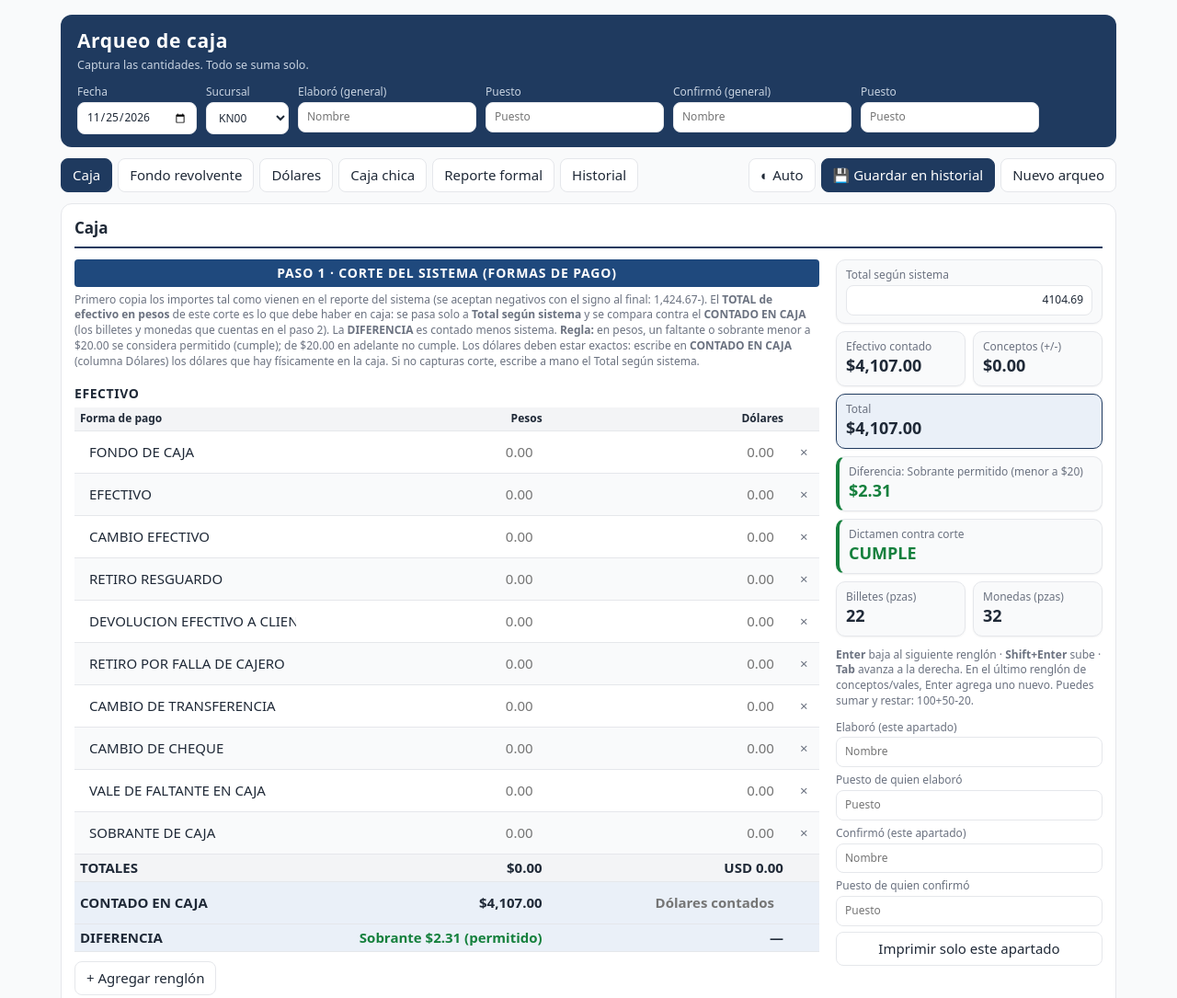
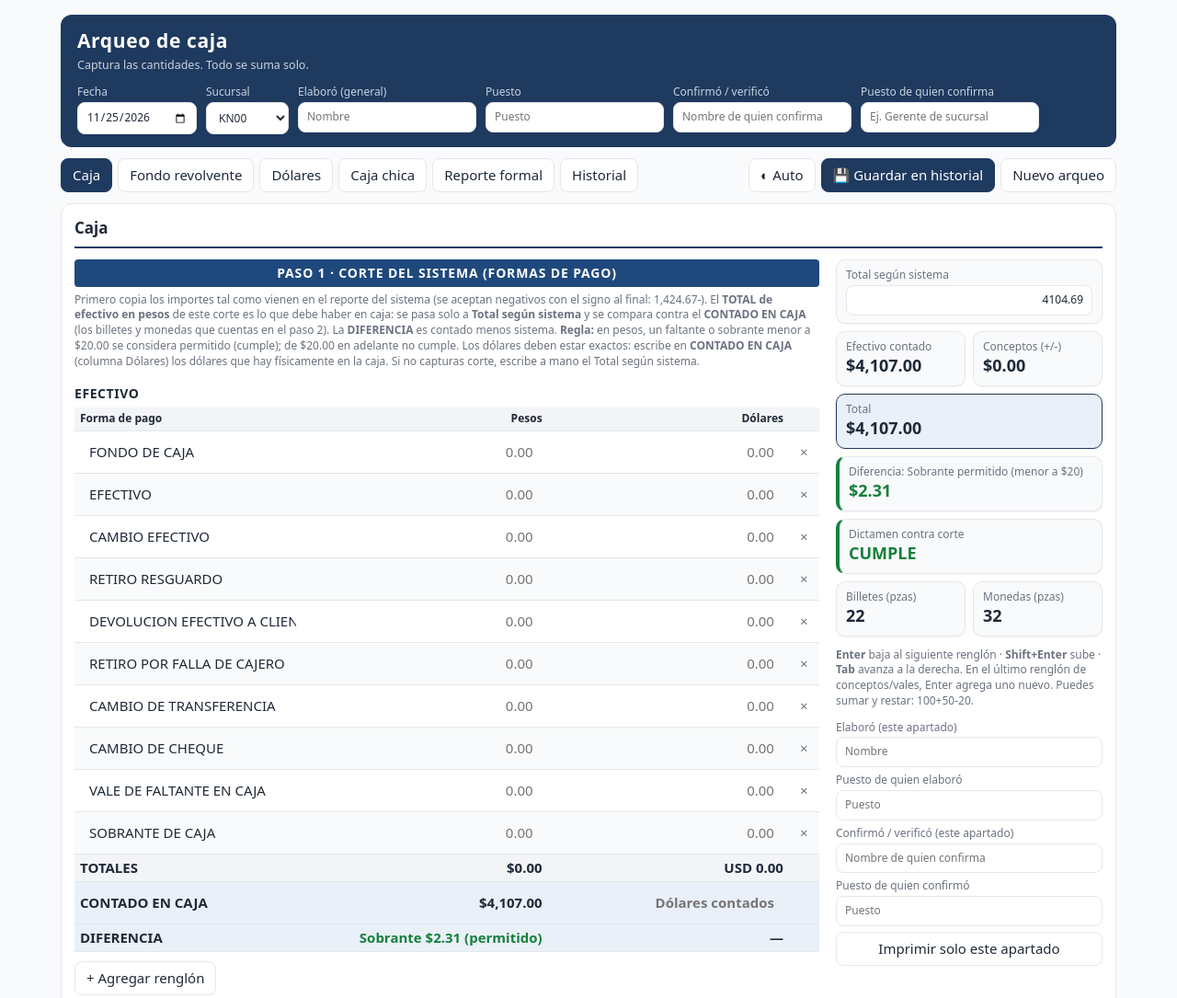
Before and after one commit to Juan2209F/INFORME-DE-TAREAS-GRUPO-KURODA, a plain HTML site: page assets/arqueo.html in a window 1280 px wide. Shown: the top 1085 px of the page at 92% size. Drawn offline with Linux system fonts and the light colour scheme.

Commit message:
Update arqueo.html

```diff
--- a/assets/arqueo.html
+++ b/assets/arqueo.html
@@ -20,7 +20,7 @@ input,select{font:inherit;color:var(--tx);background:var(--card);border:1px soli
 input:focus{outline:2px solid var(--ac);outline-offset:-1px}
 nav{display:flex;gap:6px;flex-wrap:wrap;margin-bottom:12px}
 .cldst{align-self:center;font-size:12px;color:var(--ok)}.cldst.bad{color:var(--bad)}
-input.q.auto{background:transparent;border-style:dashed;cursor:default;font-weight:700}
+input.auto{background:transparent!important;border-style:dashed!important;cursor:default;font-weight:700}
 button{font:inherit;cursor:pointer;border:1px solid var(--bd);background:var(--card);color:var(--tx);border-radius:8px;padding:7px 12px}
 button:hover{border-color:var(--ac)}
 nav button.on,.pri{background:var(--ac);color:#fff;border-color:var(--ac)}
@@ -222,9 +222,13 @@ if(EMB)try{th=window.parent.document.documentElement.getAttribute('data-theme')=
 const applyTh=()=>{document.documentElement.dataset.theme=th=='auto'?'':th};applyTh();
 if(EMB)window.addEventListener('message',e=>{if(e.origin===location.origin&&e.data&&e.data.type==='theme'){th=e.data.dark?'dark':'light';applyTh()}});
 let sel={res:1,caja:1,fondon:1,usd:1,chica:1};
-const nm=(k,f)=>(S[k]&&S[k][f])||M[f];
+/* Dentro del Monitor, "Elaboró" es siempre el auditor que hace el arqueo (usuario con sesión) y su
+   puesto es Auditor. "Confirmó" se sigue capturando a mano (nombre y puesto). */
+const YO=EMB?String(((SES()||{}).nombre||(SES()||{}).username)||'').trim():'';
+const autor=()=>{if(!EMB)return;if(!RO&&YO&&!String(M.e||'').trim())M.e=YO;M.ep='Auditor'};
+const nm=(k,f)=>EMB&&f=='e'?M.e:(S[k]&&S[k][f])||M[f];
 /* Puesto: el del apartado; si no tiene, el general, pero solo cuando firma la misma persona del general. */
-const np=(k,f)=>{const s=S[k]||{},own=String(s[f]||'').trim();return String(s[f+'p']||'').trim()||(!own||own===String(M[f]||'').trim()?M[f+'p']||'':'')};
+const np=(k,f)=>{if(EMB&&f=='e')return'Auditor';const s=S[k]||{},own=String(s[f]||'').trim();return String(s[f+'p']||'').trim()||(!own||own===String(M[f]||'').trim()?M[f+'p']||'':'')};
 const AK=EMB?'arqueo_monitor_borrador_'+String((SES()||{}).username||'').toLowerCase():'arqueo_v3';
 try{st=JSON.parse(localStorage.getItem(AK))}catch(e){}
 if(!st||!st.S)st=fresh(!EMB);
@@ -296,11 +300,11 @@ function secHTML(k){
  <h3>Observaciones</h3><textarea rows="3" data-obs data-k="${k}" placeholder="Escribe aquí las observaciones de este apartado (salen arriba de las firmas)">${esc(s.o)}</textarea></div>
  <aside class="side"><div class="g"><label class="f c">${REFL[k]}<input class="q" inputmode="decimal" data-ref data-k="${k}" value="${esc(s.ref)}" placeholder="0"></label>${card(k+'-ef','Efectivo contado')}${card(k+'-co',k=='chica'?'Vales (comp. + no)':'Conceptos (+/-)')}${card(k+'-tt','Total','t')}${card(k+'-d','Diferencia')}${k=='caja'?card('caja-dict','Dictamen contra corte','r'):''}${card(k+'-bp','Billetes (pzas)')}${card(k+'-mp','Monedas (pzas)')}</div>
  <p class="hint"><b>Enter</b> baja al siguiente renglón · <b>Shift+Enter</b> sube · <b>Tab</b> avanza a la derecha. En el último renglón de conceptos/vales, Enter agrega uno nuevo. Puedes sumar y restar: 100+50-20.</p>
- <div class="meta noprint"><label class="f">Elaboró (este apartado)<input data-sp="e" data-k="${k}" value="${esc(s.e)}" placeholder="${esc(M.e)||'Nombre'}"></label><label class="f">Puesto de quien elaboró<input data-sp="ep" data-k="${k}" value="${esc(s.ep)}" placeholder="${esc(M.ep)||'Puesto'}"></label><label class="f">Confirmó (este apartado)<input data-sp="v" data-k="${k}" value="${esc(s.v)}" placeholder="${esc(M.v)||'Nombre'}"></label><label class="f">Puesto de quien confirmó<input data-sp="vp" data-k="${k}" value="${esc(s.vp)}" placeholder="${esc(M.vp)||'Puesto'}"></label><button data-a="psec" data-k="${k}">Imprimir solo este apartado</button></div></aside></div>`}
+ <div class="meta noprint">${EMB?`<label class="f">Elaboró (auditor)<input class="auto" value="${esc(M.e)}" readonly title="Se toma del usuario que hace el arqueo"></label>`:`<label class="f">Elaboró (este apartado)<input data-sp="e" data-k="${k}" value="${esc(s.e)}" placeholder="${esc(M.e)||'Nombre'}"></label><label class="f">Puesto de quien elaboró<input data-sp="ep" data-k="${k}" value="${esc(s.ep)}" placeholder="${esc(M.ep)||'Puesto'}"></label>`}<label class="f">Confirmó / verificó (este apartado)<input data-sp="v" data-k="${k}" value="${esc(s.v)}" placeholder="${esc(M.v)||'Nombre de quien confirma'}"></label><label class="f">Puesto de quien confirmó<input data-sp="vp" data-k="${k}" value="${esc(s.vp)}" placeholder="${esc(M.vp)||'Puesto'}"></label><button data-a="psec" data-k="${k}">Imprimir solo este apartado</button></div></aside></div>`}
 
 function render(){
- norm();
- $('#meta').innerHTML=`<label class="f">Fecha<input type="date" data-m="f" value="${esc(M.f)}"></label><label class="f">Sucursal<select data-m="s">${SUC.map(x=>`<option${M.s==x?' selected':''}>${x}</option>`).join('')}${SUC.includes(M.s)?'':`<option selected>${esc(M.s)}</option>`}</select></label><label class="f">Elaboró (general)<input data-m="e" value="${esc(M.e)}" placeholder="Nombre"></label><label class="f">Puesto<input data-m="ep" value="${esc(M.ep)}" placeholder="Puesto"></label><label class="f">Confirmó (general)<input data-m="v" value="${esc(M.v)}" placeholder="Nombre"></label><label class="f">Puesto<input data-m="vp" value="${esc(M.vp)}" placeholder="Puesto"></label>`;
+ norm();autor();
+ $('#meta').innerHTML=`<label class="f">Fecha<input type="date" data-m="f" value="${esc(M.f)}"></label><label class="f">Sucursal<select data-m="s">${SUC.map(x=>`<option${M.s==x?' selected':''}>${x}</option>`).join('')}${SUC.includes(M.s)?'':`<option selected>${esc(M.s)}</option>`}</select></label>${EMB?`<label class="f">Elaboró (auditor)<input class="auto" value="${esc(M.e)}" readonly title="Se toma del usuario que hace el arqueo"></label><label class="f">Puesto<input class="auto" value="Auditor" readonly></label>`:`<label class="f">Elaboró (general)<input data-m="e" value="${esc(M.e)}" placeholder="Nombre"></label><label class="f">Puesto<input data-m="ep" value="${esc(M.ep)}" placeholder="Puesto"></label>`}<label class="f">Confirmó / verificó<input data-m="v" value="${esc(M.v)}" placeholder="Nombre de quien confirma"></label><label class="f">Puesto de quien confirma<input data-m="vp" value="${esc(M.vp)}" placeholder="Ej. Gerente de sucursal"></label>`;
  $('#nav').innerHTML=Object.entries(NAMES).map(([k,n])=>`<button data-a="tab" data-k="${k}" class="${tab==k?'on':''}">${n}</button>`).join('')+`<span style="flex:1"></span>${EMB?`<span class="cldst${CLD.bad?' bad':(CLD.msg||'').startsWith('☁')?' auto':''}" id="cldst">${esc(CLD.msg||'')}</span>`:`<button data-a="theme">${TL[th]}</button>`}${RO?'':`<button class="pri" data-a="hsave">💾 Guardar${EMB?'':' en historial'}</button>`}<button data-a="new">Nuevo arqueo</button>`;
  $('#app').innerHTML=Object.keys(S).map(k=>`<section class="sec ${tab==k?'on':''}" id="sec-${k}"><h2>${NAMES[k]}</h2>${secHTML(k)}</section>`).join('')+`<section class="sec rep ${tab=='rep'?'on':''}" id="rep"><div class="noprint" id="repsel"><h2>Reporte formal</h2><p class="hint">Elige qué apartados imprimir. Cada uno sale en su propia hoja con sus propias firmas. Si no abre la impresión, usa Ctrl+P.</p>${[['res','Resumen'],...Object.keys(S).map(k=>[k,NAMES[k]])].map(([k,n])=>`<label class="ck"><input type="checkbox" data-sel="${k}" ${sel[k]?'checked':''}> ${n}</label>`).join('')}<label class="f" style="margin:6px 0 10px">Observaciones del resumen<textarea rows="2" data-m="o" placeholder="Salen arriba de las firmas del resumen">${esc(M.o)}</textarea></label><div class="bt"><button class="pri" data-a="print">Imprimir selección</button> <button data-a="all">Seleccionar todo</button></div></div><div id="repbody"></div></section><section class="sec ${tab=='hist'?'on':''}" id="hist">${histHTML()}</section>`;
  calc();
@@ -363,7 +367,7 @@ function calc(){
  const rp=$('#repbody');if(!rp)return;
  const ks=Object.keys(S),fd=M.f.split('-').reverse().join('/');
  const hd=(t,cur)=>`<div class="lh"><div><h2>ARQUEO DE CAJA</h2><small>${t}</small></div><div style="text-align:right"><small>Fecha de arqueo</small><br><b>${esc(fd)}</b></div></div><div class="ib"><div><small>Sucursal</small>${esc(M.s)||'—'}</div><div><small>Apartado</small>${t}</div><div><small>Moneda</small>${cur}</div></div>`;
- const sg=(e,v,o,ep,vp)=>`<div class="blk"><div class="ob"><small>Observaciones</small>${o?'<div>'+esc(o).replace(/\n/g,'<br>')+'</div>':''}</div><div class="sg"><div><b>${esc(e)||'&nbsp;'}</b>${ep?`<span class="pu">${esc(ep)}</span>`:''}<small>Elaboró · Nombre, puesto y firma</small></div><div><b>${esc(v)||'&nbsp;'}</b>${vp?`<span class="pu">${esc(vp)}</span>`:''}<small>Confirmó · Nombre, puesto y firma</small></div></div><div class="ft">Documento generado el ${new Date().toLocaleDateString('es-MX')} · Sucursal ${esc(M.s)}</div></div>`;
+ const sg=(e,v,o,ep,vp)=>`<div class="blk"><div class="ob"><small>Observaciones</small>${o?'<div>'+esc(o).replace(/\n/g,'<br>')+'</div>':''}</div><div class="sg"><div><b>${esc(e)||'&nbsp;'}</b>${ep?`<span class="pu">${esc(ep)}</span>`:''}<small>${e?'Elaboró (auditor) · Firma':'Elaboró (auditor) · Nombre y firma'}</small></div><div><b>${esc(v)||'&nbsp;'}</b>${vp?`<span class="pu">${esc(vp)}</span>`:''}<small>${v&&vp?'Confirmó / verificó · Firma':'Confirmó / verificó · Nombre, puesto y firma'}</small></div></div><div class="ft">Documento generado el ${new Date().toLocaleDateString('es-MX')} · Sucursal ${esc(M.s)}</div></div>`;
  const pw=h=>`<div class="pg"><table class="pw"><thead><tr><td><div class="spt"></div></td></tr></thead><tfoot><tr><td><div class="spb"></div></td></tr></tfoot><tbody><tr><td><div class="fit">${h}</div></td></tr></tbody></table></div>`;
  const dic=k=>{const r=R[k];if(k=='caja'&&CU.dict!=null)return CU.dict;return r.dif==null?null:okD(k,r.dif)};
  const res=pw(`${hd('RESUMEN GENERAL','MXN / USD')}<div class="sh">Resumen por apartado</div><table class="rt">${cg(20,12,17,17,20,14)}<thead><tr><th>Apartado<th>Moneda<th class="n">Total contado<th class="n">Debe tener<th class="n">Diferencia<th>Dictamen</tr></thead><tbody>${ks.map(k=>{const r=R[k],v=dic(k);return`<tr><td>${NAMES[k]}<td>${k=='usd'?'USD':'MXN'}<td class="n">${fmt(r.tot,k)}<td class="n">${r.ref==null?'—':fmt(r.ref,k)}<td class="n ${r.dif==null?'':okD(k,r.dif)?'okc':'badc'}">${r.dif==null?'—':r.dif===0?'Cuadra':dl(r.dif)+' '+fmt(Math.abs(r.dif),k)}<td class="${v==null?'':v?'okc':'badc'}">${v==null?'—':v?'Cumple':'No cumple'}`}).join('')}</tbody></table>${sg(M.e,M.v,M.o,M.ep,M.vp)}`);
```
